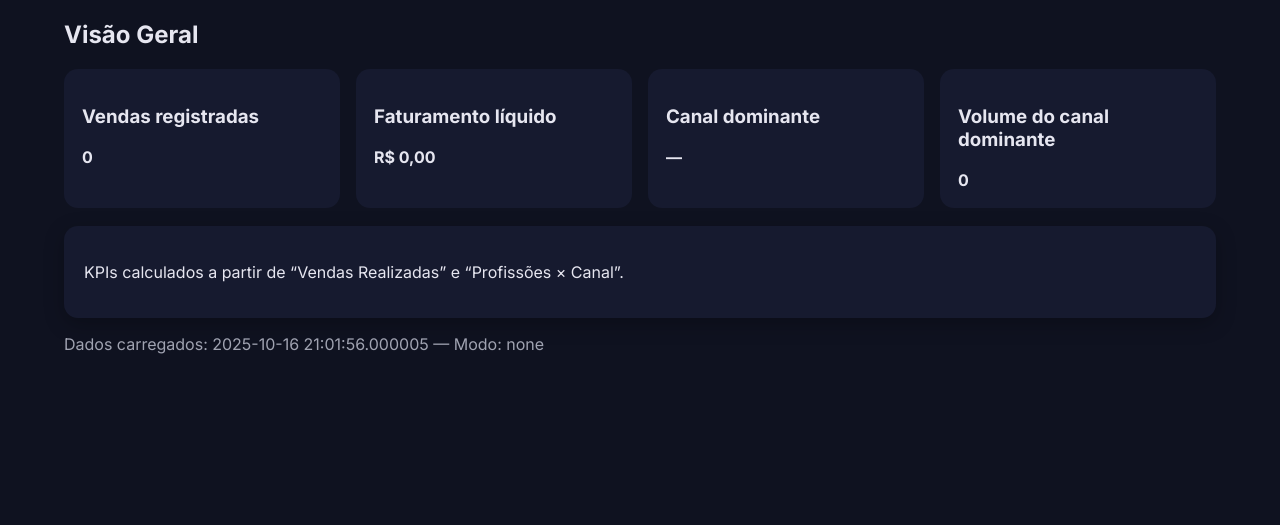
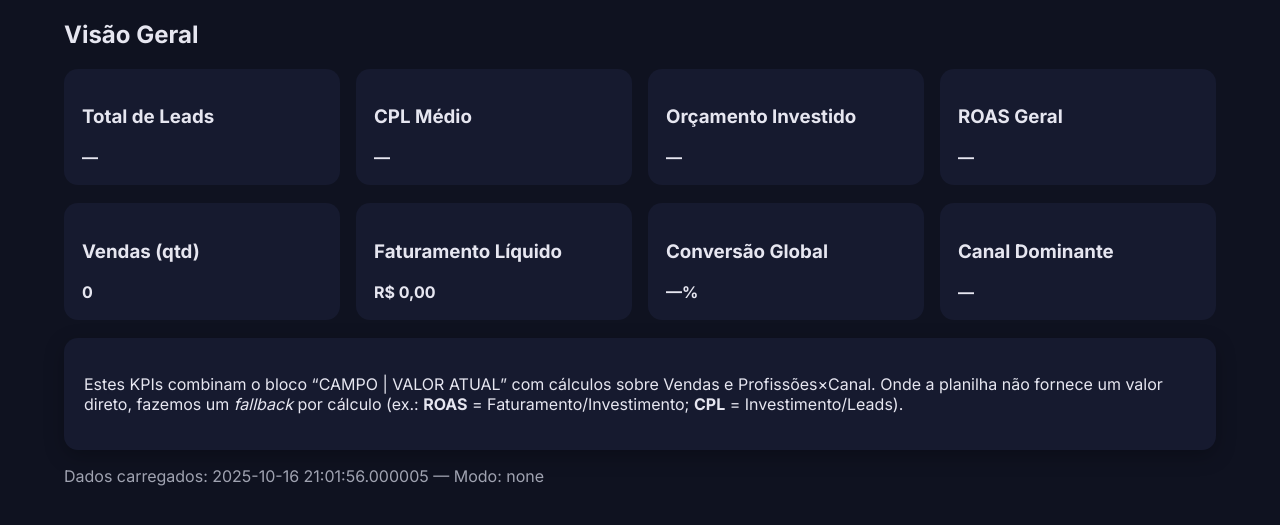
Before and after one commit to MacDowell354/dashboard-nandamac-ia, a Flask app: page /visao-geral in a window 1280 px wide. Shown: the part 224-749 px from the top of the page. Run offline with Flask 3, Linux system fonts and the light colour scheme.

Commit message:
Update visao_geral.html

```diff
--- a/templates/visao_geral.html
+++ b/templates/visao_geral.html
@@ -2,25 +2,22 @@
 {% block title %}Visão Geral — Dashboard IA{% endblock %}
 {% block content %}
   <h2>Visão Geral</h2>
+
   <div class="kpis" style="margin: 8px 0 18px;">
-    <div class="kpi">
-      <h3>Vendas registradas</h3>
-      <strong>{{ total_vendas }}</strong>
-    </div>
-    <div class="kpi">
-      <h3>Faturamento líquido</h3>
-      <strong>{{ total_liquido|br_money }}</strong>
-    </div>
-    <div class="kpi">
-      <h3>Canal dominante</h3>
-      <strong>{{ top_canal or "—" }}</strong>
-    </div>
-    <div class="kpi">
-      <h3>Volume do canal dominante</h3>
-      <strong>{{ top_val|dash }}</strong>
-    </div>
+    <div class="kpi"><h3>Total de Leads</h3><strong>{{ total_leads|dash }}</strong></div>
+    <div class="kpi"><h3>CPL Médio</h3><strong>{{ cpl_medio|br_money }}</strong></div>
+    <div class="kpi"><h3>Orçamento Investido</h3><strong>{{ orcamento|br_money }}</strong></div>
+    <div class="kpi"><h3>ROAS Geral</h3><strong>{{ roas_geral|dash }}</strong></div>
   </div>
+
+  <div class="kpis" style="margin: 8px 0 18px;">
+    <div class="kpi"><h3>Vendas (qtd)</h3><strong>{{ total_vendas }}</strong></div>
+    <div class="kpi"><h3>Faturamento Líquido</h3><strong>{{ total_liquido|br_money }}</strong></div>
+    <div class="kpi"><h3>Conversão Global</h3><strong>{{ (conv_global|round(2)) if conv_global else '—' }}%</strong></div>
+    <div class="kpi"><h3>Canal Dominante</h3><strong>{{ top_canal or '—' }}</strong></div>
+  </div>
+
   <div class="card">
-    <p class="muted">KPIs calculados a partir de “Vendas Realizadas” e “Profissões × Canal”.</p>
+    <p class="muted">Estes KPIs combinam o bloco “CAMPO | VALOR ATUAL” com cálculos sobre Vendas e Profissões×Canal. Onde a planilha não fornece um valor direto, fazemos um <em>fallback</em> por cálculo (ex.: <strong>ROAS</strong> = Faturamento/Investimento; <strong>CPL</strong> = Investimento/Leads).</p>
   </div>
 {% endblock %}
```
